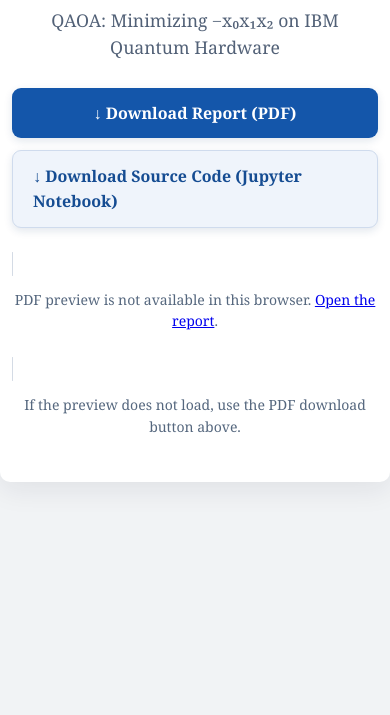
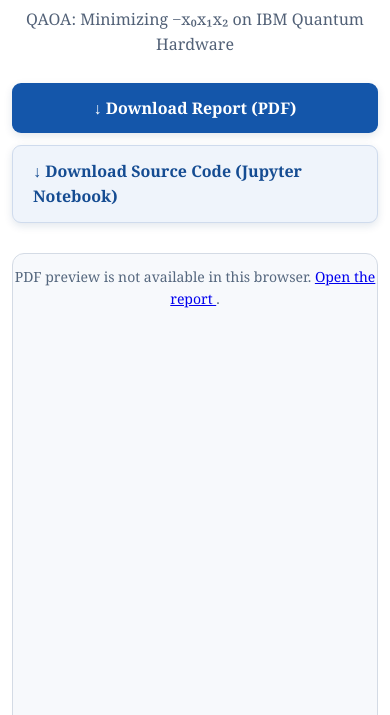
Before and after one commit to razaahmedrz/quantum, a plain HTML site: page homework5.html in a window 390 px wide. Shown: the part 129-844 px from the top of the page. Drawn offline with Linux system fonts and the light colour scheme.

Commit message:
Update homework5.html

```diff
--- a/homework5.html
+++ b/homework5.html
@@ -1,51 +1,191 @@
+
 <!DOCTYPE html>
 <html lang="en">
 <head>
   <meta charset="UTF-8" />
   <meta name="viewport" content="width=device-width, initial-scale=1.0" />
+
   <title>Homework 5 - QAOA on IBM Quantum Hardware</title>
+
   <link rel="stylesheet" href="styles.css" />
+
   <style>
-    .page { width: 100%; max-width: none; box-sizing: border-box; padding: 30px 22px; }
-    .hw5-header { text-align: center; margin: 28px auto 26px; }
-    .hw5-header h1 { margin-bottom: 10px; }
-    .hw5-subtitle { color: #526177; font-size: 1.1rem; margin: 0; }
-    .hw5-actions { display: flex; justify-content: center; gap: 12px; flex-wrap: wrap; margin: 24px auto; }
-    .hw5-button { display: inline-flex; align-items: center; justify-content: center; gap: 9px;
-      text-decoration: none; background: #1456aa; color: white; padding: 13px 20px;
-      border-radius: 9px; font-weight: 600; box-shadow: 0 3px 8px rgba(19,57,110,.12); }
-    .hw5-button:hover { background: #0d4186; }
-    .hw5-button.secondary { background: #eff4fb; color: #154c92; border: 1px solid #cfdbed; }
-    .hw5-button.secondary:hover { background: #e2edfb; }
-    .hw5-report { width: 100%; height: 84vh; min-height: 680px; border: 1px solid #d4dbe5;
-      border-radius: 12px; box-sizing: border-box; background: #f7f9fc; }
-    .hw5-fallback { text-align: center; color: #55677e; margin: 12px 0 25px; }
-    @media(max-width: 768px) {
-      .page { padding: 20px 12px; }
-      .hw5-report { height: 72vh; min-height: 480px; }
-      .hw5-button { width: 100%; box-sizing: border-box; }
+    .page {
+      width: 100%;
+      max-width: none;
+      box-sizing: border-box;
+      padding: 30px 22px;
+    }
+
+    /* Header */
+    .hw5-header {
+      text-align: center;
+      margin: 28px auto 26px;
+    }
+
+    .hw5-header h1 {
+      margin-bottom: 10px;
+    }
+
+    .hw5-subtitle {
+      color: #526177;
+      font-size: 1.1rem;
+      margin: 0;
+    }
+
+    /* Download buttons */
+    .hw5-actions {
+      display: flex;
+      justify-content: center;
+      gap: 12px;
+      flex-wrap: wrap;
+      margin: 24px auto 30px;
+    }
+
+    .hw5-button {
+      display: inline-flex;
+      align-items: center;
+      justify-content: center;
+      gap: 9px;
+      text-decoration: none;
+      background: #1456aa;
+      color: white;
+      padding: 13px 20px;
+      border-radius: 9px;
+      font-weight: 600;
+      box-shadow: 0 3px 8px rgba(19, 57, 110, 0.12);
+      transition: background 0.2s ease;
+    }
+
+    .hw5-button:hover {
+      background: #0d4186;
+    }
+
+    .hw5-button.secondary {
+      background: #eff4fb;
+      color: #154c92;
+      border: 1px solid #cfdbed;
+    }
+
+    .hw5-button.secondary:hover {
+      background: #e2edfb;
+    }
+
+    /* PDF Viewer */
+    .hw5-report {
+      display: block;
+      width: 100%;
+      max-width: 1000px;
+      height: 850px;
+      margin: 0 auto;
+      border: 1px solid #d4dbe5;
+      border-radius: 12px;
+      box-sizing: border-box;
+      background: #f7f9fc;
+    }
+
+    .hw5-fallback {
+      text-align: center;
+      color: #55677e;
+      margin: 12px 0 25px;
+    }
+
+    /* Mobile responsiveness */
+    @media (max-width: 768px) {
+      .page {
+        padding: 20px 12px;
+      }
+
+      .hw5-report {
+        width: 100%;
+        height: 72vh;
+        min-height: 480px;
+      }
+
+      .hw5-button {
+        width: 100%;
+        box-sizing: border-box;
+      }
+
+      .hw5-subtitle {
+        font-size: 1rem;
+      }
     }
   </style>
 </head>
+
 <body>
+
   <main class="page">
-    <a class="back-link" href="index.html">← Back to Index</a>
+
+    <!-- Back to Homepage -->
+    <a class="back-link" href="index.html">
+      ← Back to Index
+    </a>
+
+    <!-- Homework Header -->
     <header class="hw5-header">
-      <h1 class="homework-title">Homework 5</h1>
-      <p class="hw5-subtitle">QAOA: Minimizing −x₀x₁x₂ on IBM Quantum Hardware</p>
+
+      <h1 class="homework-title">
+        Homework 5
+      </h1>
+
+      <p class="hw5-subtitle">
+        QAOA: Minimizing −x₀x₁x₂ on IBM Quantum Hardware
+      </p>
+
     </header>
+
+    <!-- Download Buttons -->
     <div class="hw5-actions">
-      <a class="hw5-button" href="Report%20-%20QAOA_IBM_Real_QPU.pdf" download>↓ Download Report (PDF)</a>
-      <a class="hw5-button secondary" href="QAOA_IBM_Real_QPU.ipynb" download>↓ Download Source Code (Jupyter Notebook)</a>
+
+      <a
+        class="hw5-button"
+        href="Report%20-%20QAOA_IBM_Real_QPU.pdf"
+        download
+      >
+        ↓ Download Report (PDF)
+      </a>
+
+      <a
+        class="hw5-button secondary"
+        href="QAOA_IBM_Real_QPU.ipynb"
+        download
+      >
+        ↓ Download Source Code (Jupyter Notebook)
+      </a>
+
     </div>
-    <section aria-label="Homework 5 report">
-      <object class="hw5-report" data="Report%20-%20QAOA_IBM_Real_QPU.pdf#toolbar=1&navpanes=0&view=FitH"
-              type="application/pdf" aria-label="QAOA Homework 5 PDF report">
-        <p class="hw5-fallback">PDF preview is not available in this browser.
-          <a href="Report%20-%20QAOA_IBM_Real_QPU.pdf">Open the report</a>.</p>
+
+    <!-- Embedded PDF Report -->
+    <section aria-label="Homework 5 Report">
+
+      <object
+        class="hw5-report"
+        data="Report%20-%20QAOA_IBM_Real_QPU.pdf#toolbar=1&navpanes=0&view=Fit"
+        type="application/pdf"
+        aria-label="QAOA Homework 5 PDF Report"
+      >
+
+        <p class="hw5-fallback">
+          PDF preview is not available in this browser.
+
+          <a href="Report%20-%20QAOA_IBM_Real_QPU.pdf">
+            Open the report
+          </a>.
+        </p>
+
       </object>
+
     </section>
-    <p class="hw5-fallback">If the preview does not load, use the PDF download button above.</p>
+
+    <!-- Fallback Link -->
+    <p class="hw5-fallback">
+      If the report does not display correctly,
+      use the PDF download button above.
+    </p>
+
   </main>
+
 </body>
 </html>
```
